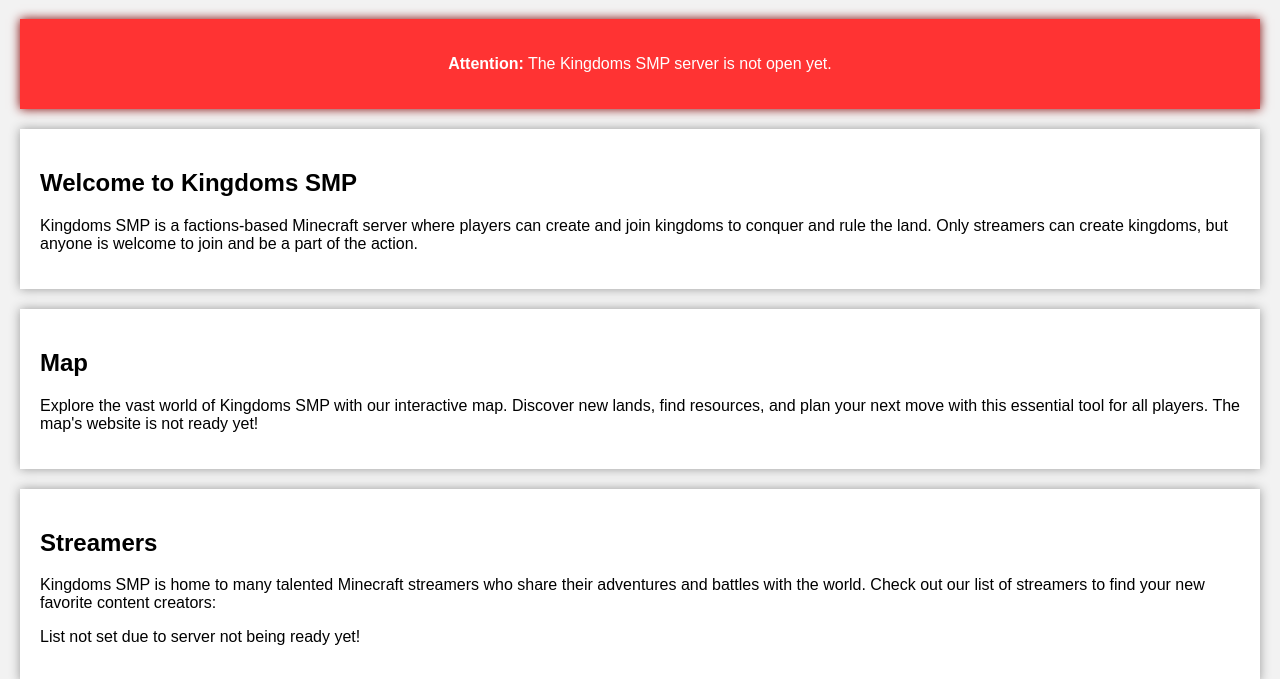
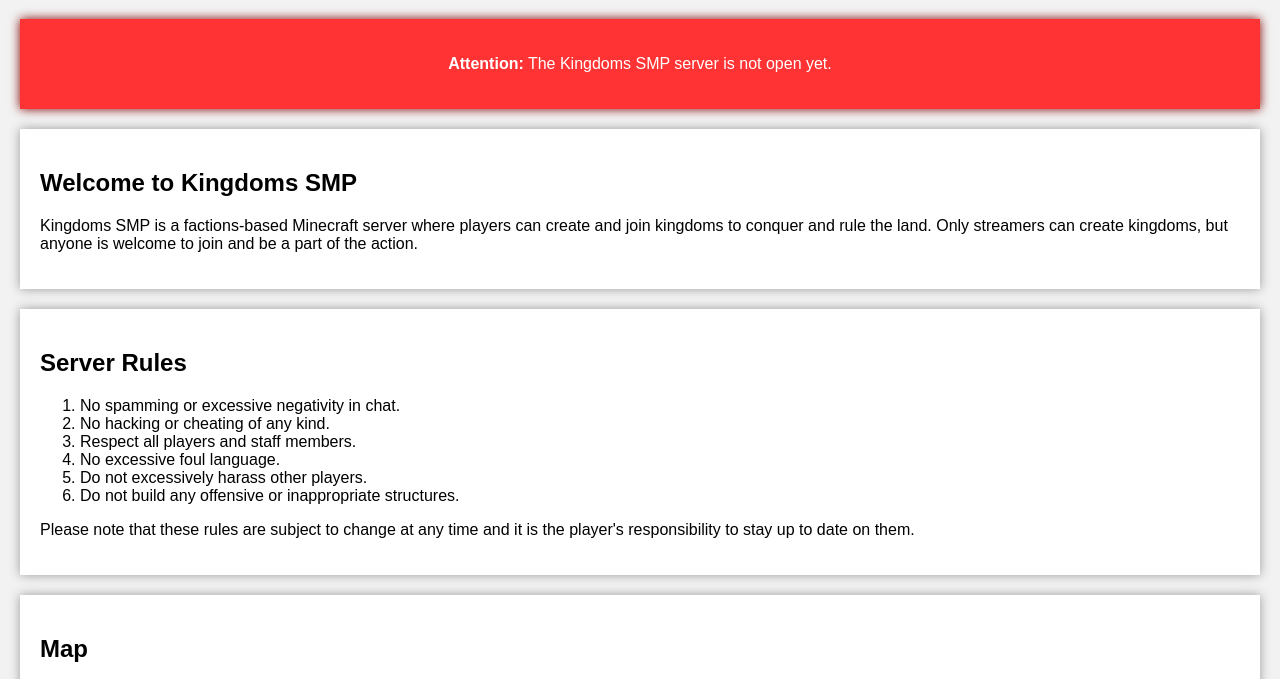
Before and after one commit to lim33/Kingdomswebsite, a plain HTML site: page Index.html in a window 1280 px wide. Shown: the part 83-762 px from the top of the page. Drawn offline with Linux system fonts and the light colour scheme.

Commit message:
Update Index.html

```diff
--- a/Index.html
+++ b/Index.html
@@ -29,6 +29,18 @@
         <h2>Welcome to Kingdoms SMP</h2>
         <p>Kingdoms SMP is a factions-based Minecraft server where players can create and join kingdoms to conquer and rule the land. Only streamers can create kingdoms, but anyone is welcome to join and be a part of the action.</p>
       </section>
+      <section id="rules">
+  <h2>Server Rules</h2>
+  <ol>
+    <li>No spamming or excessive negativity in chat.</li>
+    <li>No hacking or cheating of any kind.</li>
+    <li>Respect all players and staff members.</li>
+    <li>No excessive foul language.</li>
+    <li>Do not excessively harass other players.</li>
+    <li>Do not build any offensive or inappropriate structures.</li>
+  </ol>
+  <p>Please note that these rules are subject to change at any time and it is the player's responsibility to stay up to date on them.</p>
+</section>
       <section id="map">
         <h2>Map</h2>
         <p>Explore the vast world of Kingdoms SMP with our interactive map. Discover new lands, find resources, and plan your next move with this essential tool for all players.
```
